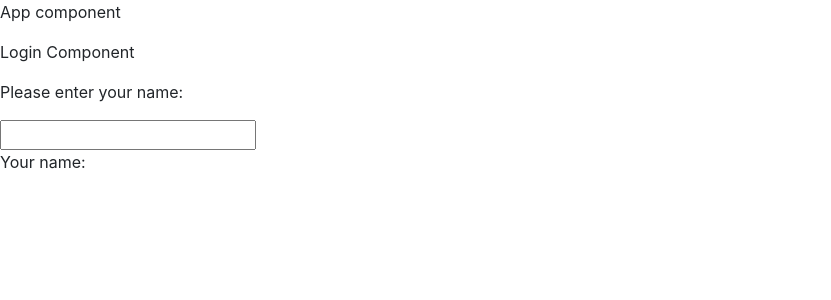
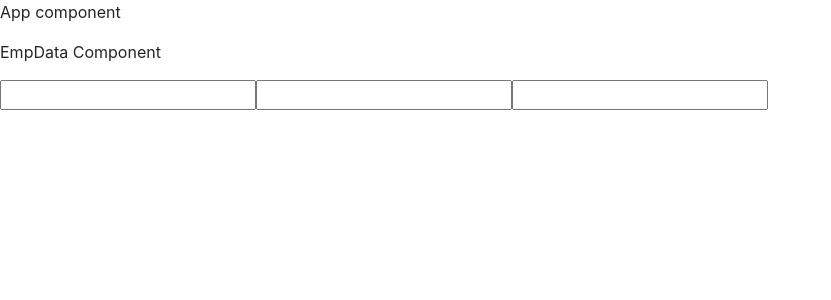
Before and after one commit to vamandeshmukh/deloitte-react-app, a React (Create React App) app: page / in a window 1280 px wide. Shown: the top 300 px of the page, without its empty margins (0-831 px from the left). Built offline with nearby package versions, Linux system fonts and the light colour scheme.

Commit message:
react-basics

```diff
--- a/src/App.js
+++ b/src/App.js
@@ -1,12 +1,14 @@
 import Home from "./components/Home";
 import Login from "./components/Login";
+import EmpData from './components/EmpData';
 
 const App = () => {
 
   return (
     <div >
       <p>App component</p>
-      <Login />
+      <EmpData />
+      {/* <Login /> */}
       {/* <Home /> */}
     </div>
   );
--- /dev/null
+++ b/src/components/EmpData.js
@@ -0,0 +1,29 @@
+import { useState } from "react";
+
+
+const EmpData = () => {
+
+    const [emp, setEmp] = useState({});
+
+    const handleEmp = (evt) => {
+        console.log(evt.target.value);
+
+    }
+
+
+    return (
+        <div>
+            <p>EmpData Component</p>
+            <div>
+                <input type="number" name="eid" value={emp.eid} onChange={handleEmp} />
+                <input type="text" name="firstName" value={emp.firstName} onChange={handleEmp} />
+                <input type="number" name="salary" value={emp.salary} onChange={handleEmp} />
+                {/* <input type="text" name="eid" value={} onChange={} /> */}
+
+            </div>
+            <p>{emp.eid} {emp.firstName} {emp.salary}</p>
+        </div>
+    );
+}
+
+export default EmpData;
--- a/src/components/Login.js
+++ b/src/components/Login.js
@@ -8,10 +8,10 @@ const Login = () => {
     // let myName = ``; // not valid for dynamic values
 
     let [myName, setMyName] = useState(''); // string
-    let [salary, setSalary] = useState(0); // number
-    let [isMarried, setIsMarried] = useState(false); // boolean
-    const [phones, setPhones] = useState([]); // array
-    const [empData, setEmpData] = useState({}); // object
+    // let [salary, setSalary] = useState(0); // number
+    // let [isMarried, setIsMarried] = useState(false); // boolean
+    // const [phones, setPhones] = useState([]); // array
+    // const [empData, setEmpData] = useState({}); // object
     // const [empData, setEmpData] = useState({ eid: 0, firstName: '', salary: 0 }); // object
 
 
```
